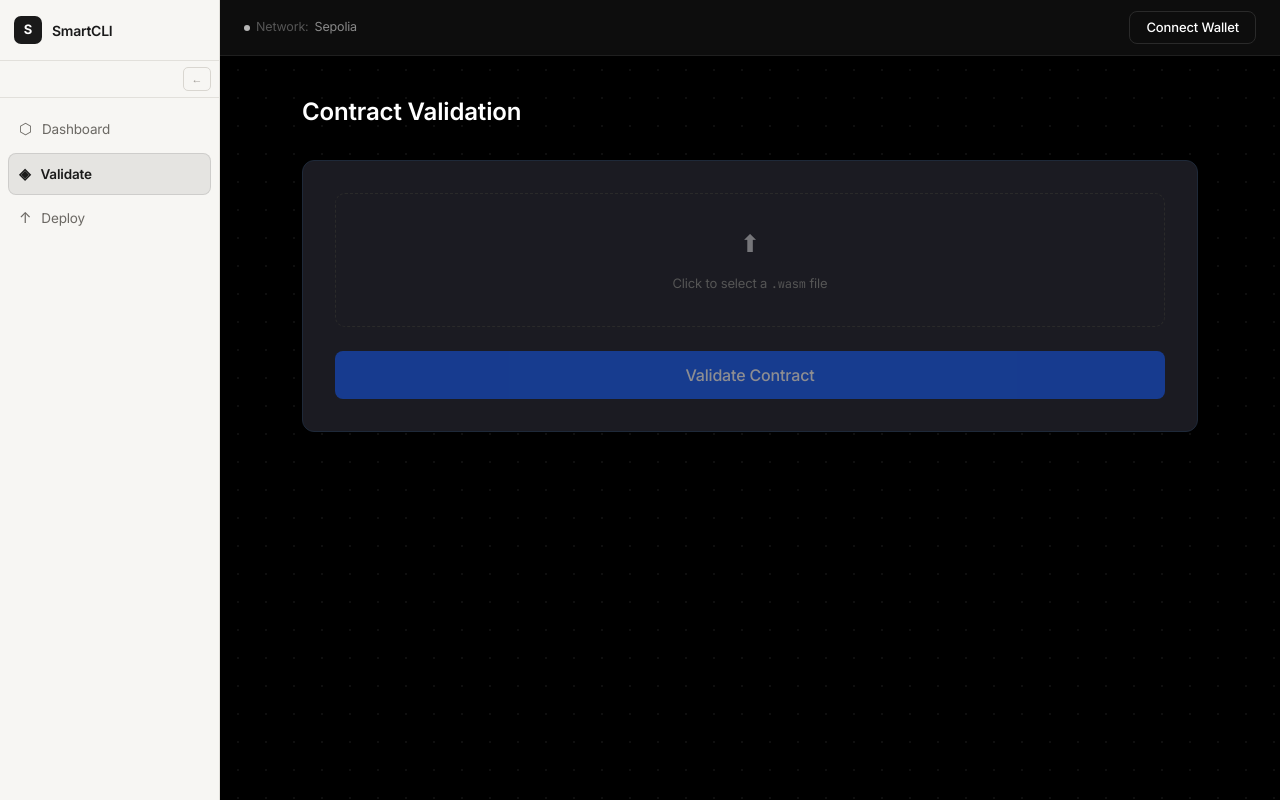
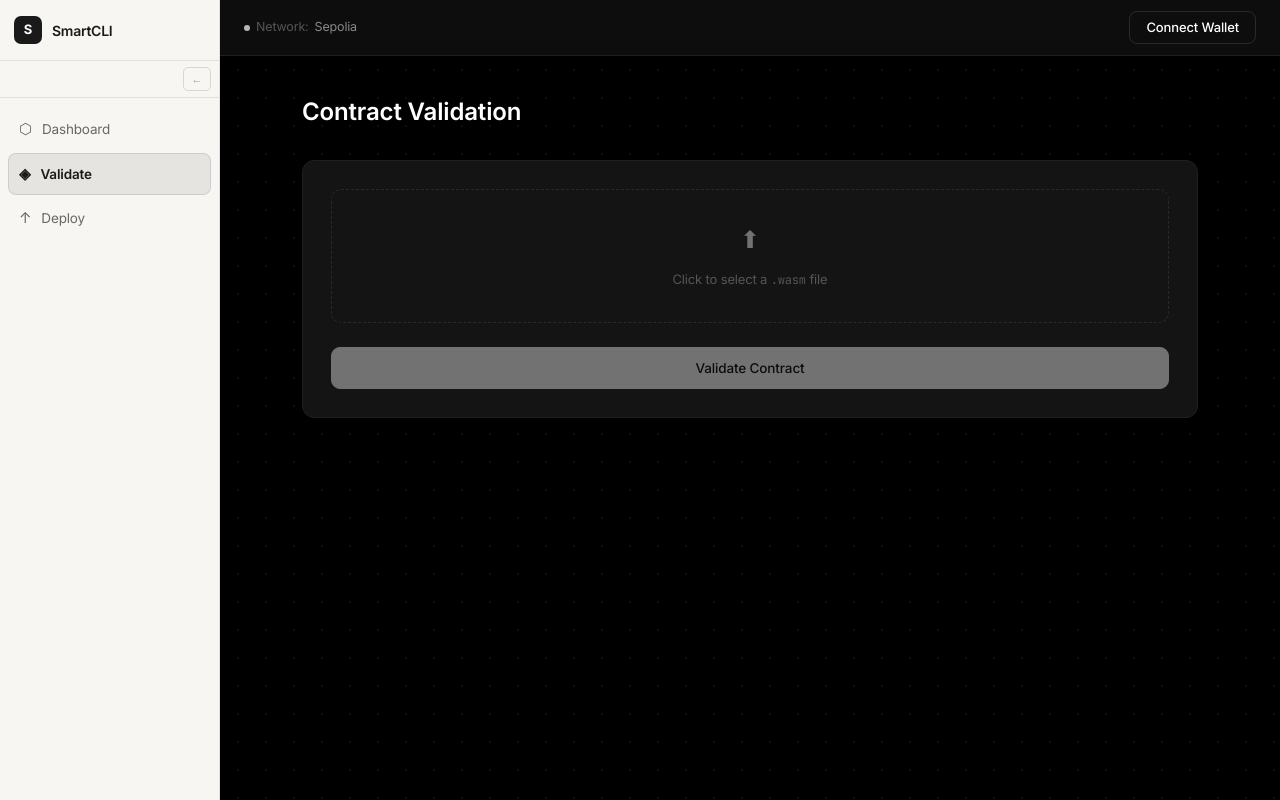
Before and after one commit to JustSid26/SmartContractCLI, a Next.js app in the folder frontend/: page /validate in a window 1280 px wide. Built offline with nearby package versions, Linux system fonts and the light colour scheme.

Commit message:
style: updated card and button ui

```diff
--- a/frontend/app/components/ui/Button.tsx
+++ b/frontend/app/components/ui/Button.tsx
@@ -1,23 +1,74 @@
+import React from "react";
+
 interface ButtonProps {
     children: React.ReactNode;
     onClick?: () => void;
     disabled?: boolean;
     fullWidth?: boolean;
+    variant?: "primary" | "ghost";
 }
 
 export default function Button({
-                                   children,
-                                   onClick,
-                                   disabled,
-                                   fullWidth,
-                               }: ButtonProps) {
+    children,
+    onClick,
+    disabled,
+    fullWidth,
+    variant = "primary",
+}: ButtonProps) {
+    const base: React.CSSProperties = {
+        display: "inline-flex",
+        alignItems: "center",
+        justifyContent: "center",
+        gap: "6px",
+        padding: "10px 20px",
+        borderRadius: "9px",
+        fontSize: "13.5px",
+        fontWeight: 500,
+        letterSpacing: "-0.01em",
+        cursor: disabled ? "not-allowed" : "pointer",
+        opacity: disabled ? 0.4 : 1,
+        transition: "all 0.15s",
+        width: fullWidth ? "100%" : "auto",
+        fontFamily: "inherit",
+    };
+
+    const primary: React.CSSProperties = {
+        background: "#fff",
+        color: "#000",
+        border: "1px solid #fff",
+    };
+
+    const ghost: React.CSSProperties = {
+        background: "transparent",
+        color: "var(--text-primary)",
+        border: "1px solid var(--border-default)",
+    };
+
     return (
         <button
             onClick={onClick}
             disabled={disabled}
-            className={`bg-blue-600 hover:bg-blue-700 transition rounded-lg py-3 px-6 font-medium disabled:opacity-50 ${
-                fullWidth ? "w-full" : ""
-            }`}
+            style={{ ...base, ...(variant === "ghost" ? ghost : primary) }}
+            onMouseEnter={(e) => {
+                if (!disabled) {
+                    if (variant === "ghost") {
+                        (e.currentTarget as HTMLElement).style.borderColor = "var(--border-strong)";
+                        (e.currentTarget as HTMLElement).style.background = "var(--accent-dim)";
+                    } else {
+                        (e.currentTarget as HTMLElement).style.background = "#e6e6e6";
+                    }
+                }
+            }}
+            onMouseLeave={(e) => {
+                if (!disabled) {
+                    if (variant === "ghost") {
+                        (e.currentTarget as HTMLElement).style.borderColor = "var(--border-default)";
+                        (e.currentTarget as HTMLElement).style.background = "transparent";
+                    } else {
+                        (e.currentTarget as HTMLElement).style.background = "#fff";
+                    }
+                }
+            }}
         >
             {children}
         </button>
--- a/frontend/app/components/ui/Card.tsx
+++ b/frontend/app/components/ui/Card.tsx
@@ -1,10 +1,32 @@
 export default function Card({
-                                 children,
-                             }: {
+    children,
+    title,
+}: {
     children: React.ReactNode;
+    title?: string;
 }) {
     return (
-        <div className="bg-[#1b1b22] border border-gray-800 rounded-xl p-8">
+        <div
+            style={{
+                background: "var(--bg-elevated)",
+                border: "1px solid var(--border-subtle)",
+                borderRadius: "12px",
+                padding: "28px",
+            }}
+        >
+            {title && (
+                <p
+                    style={{
+                        fontSize: "11.5px",
+                        color: "var(--text-muted)",
+                        textTransform: "uppercase",
+                        letterSpacing: "0.06em",
+                        marginBottom: "20px",
+                    }}
+                >
+                    {title}
+                </p>
+            )}
             {children}
         </div>
     );
```
